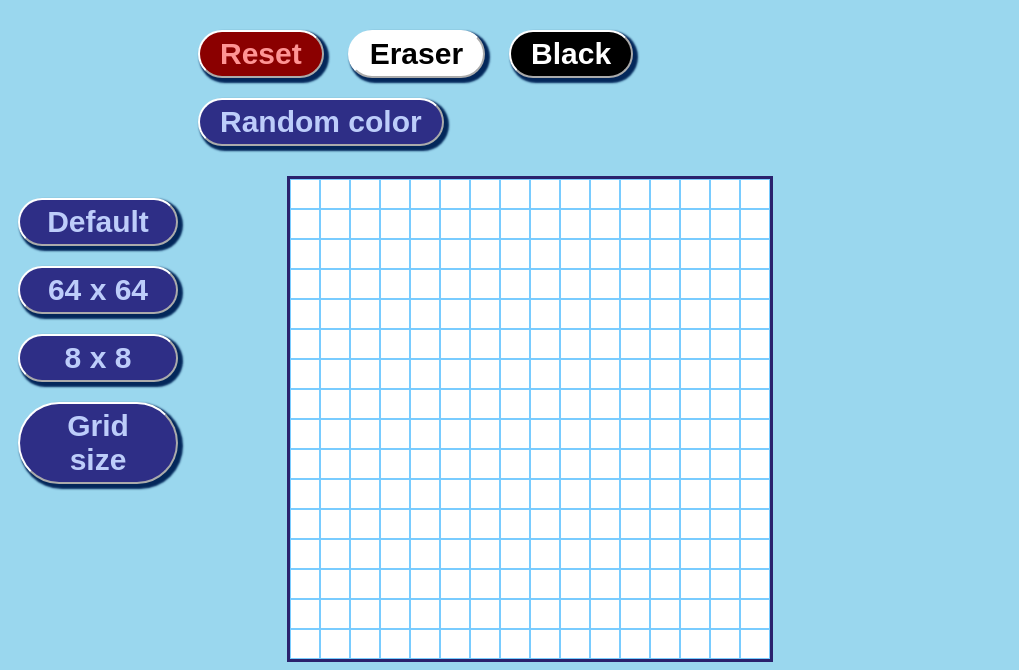
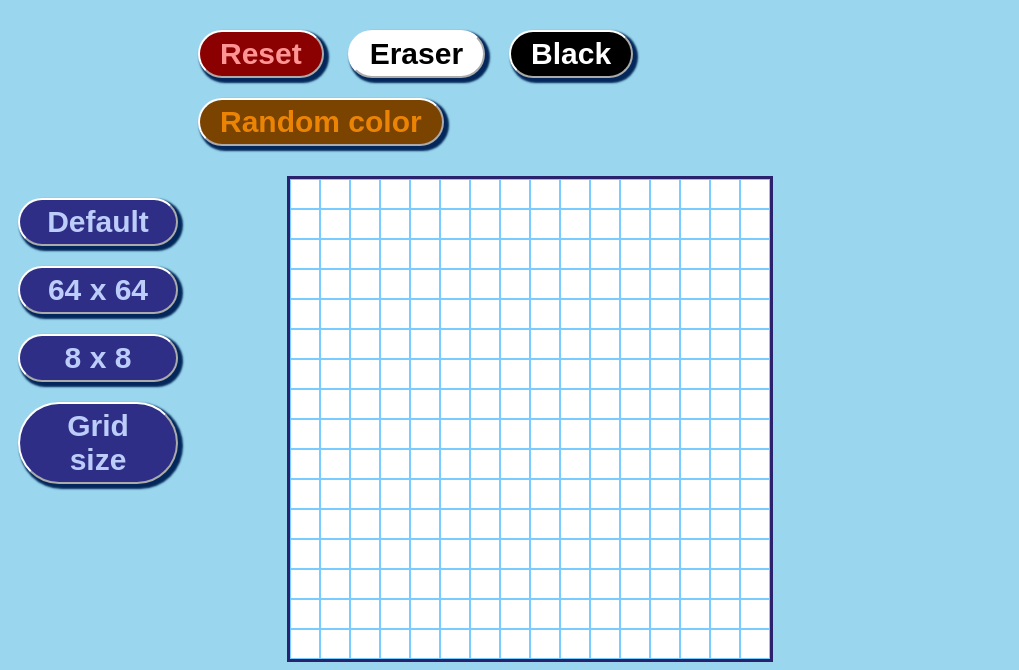
Before and after one commit to Sarah-Hamade/Etch-a-Sketch, a plain HTML site: page index.html in a window 1280 px wide. Shown: the part 145-815 px from the top of the page, without its empty margins (0-1019 px from the left). Drawn offline with Linux system fonts and the light colour scheme.

Commit message:
Add script.js

```diff
--- a/script.js
+++ b/script.js
@@ -16,6 +16,9 @@ function grid(gridSize) {
   }
 }
 grid(16);
+
+
+// Functions
 
 // Function for mouseover effect
 function mouseOver() {
@@ -45,6 +48,9 @@ function resetGrid(){
       container.removeChild(container.firstChild);
   }
 }
+
+
+// EventListener
 
 // Add eventListener for grid size buttons
 let gridSize = document.querySelectorAll('.buttons button');
--- a/style.css
+++ b/style.css
@@ -74,3 +74,8 @@ button {
     color: rgb(254, 148, 148);
     background-color: rgb(139, 0, 0);
 }
+
+#rgb {
+    color: rgb(235, 131, 4);
+    background-color: rgb(122, 67, 0);
+}
```
